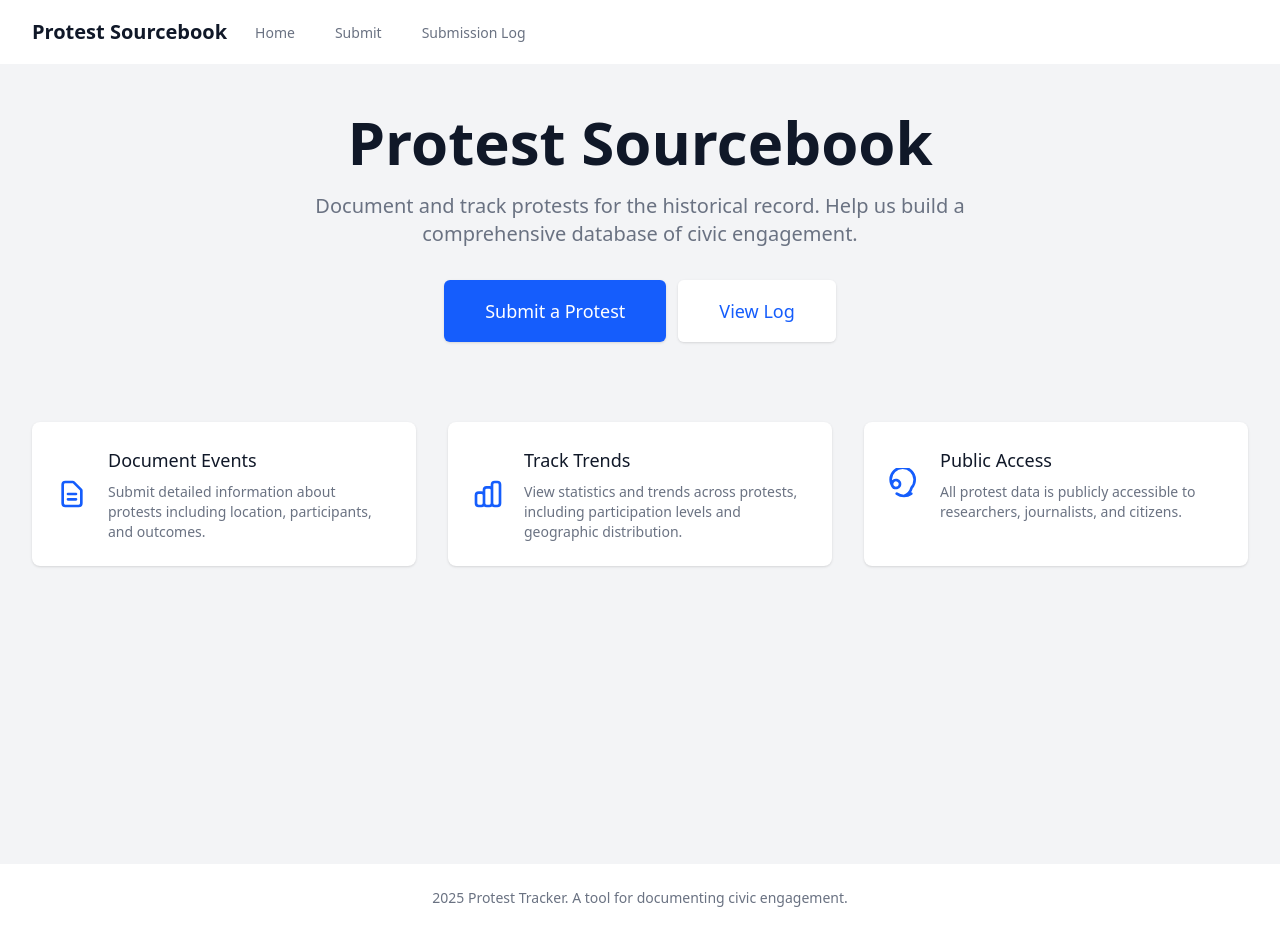
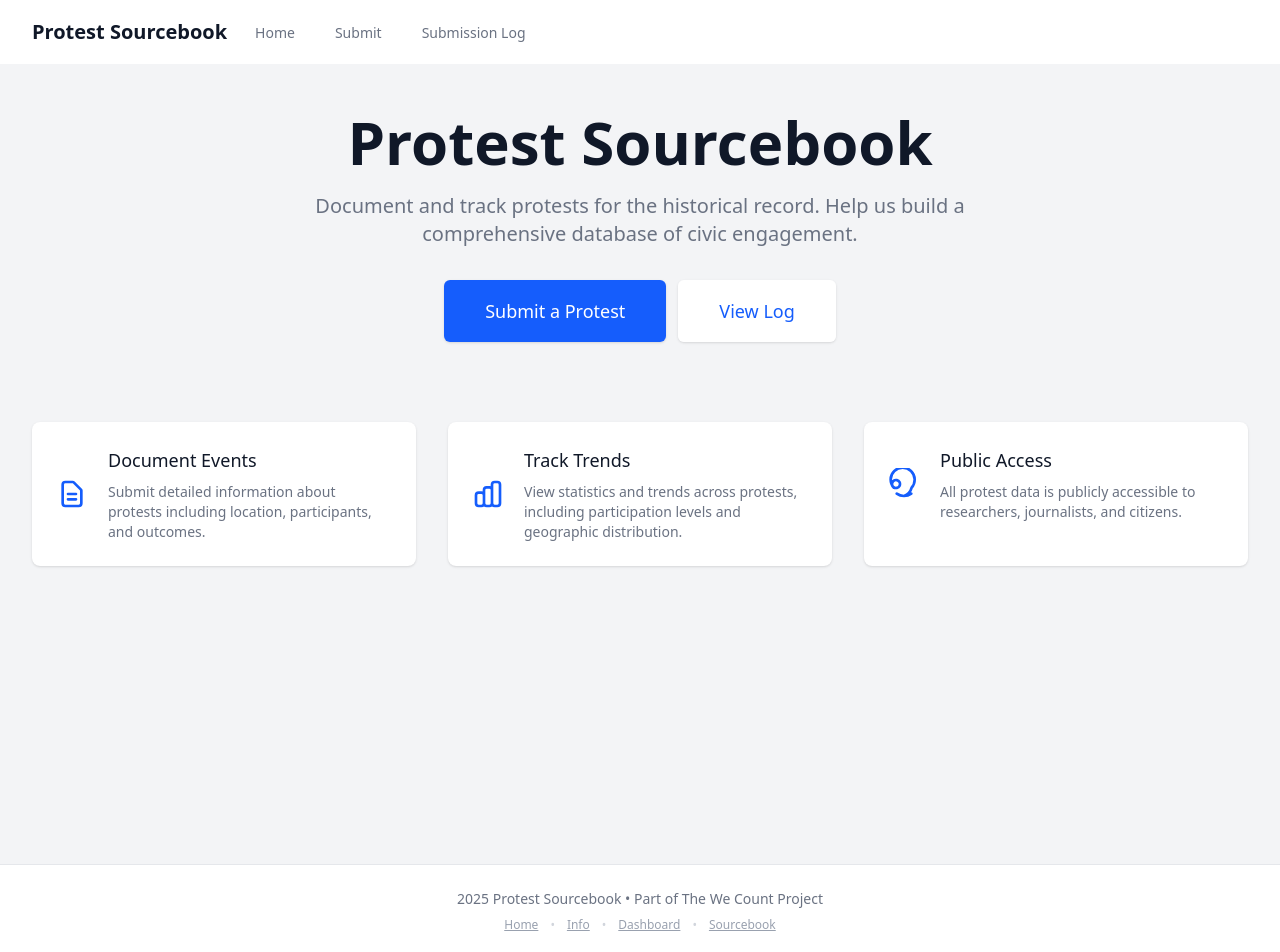
Before and after one commit to gtrev500/protest, a SvelteKit app in the folder webapp/: page / in a window 1280 px wide. Shown: the top 952 px of the page. Built offline with nearby package versions, Linux system fonts and the light colour scheme.

Commit message:
style: update footer content and add navigation links for the We Count Project

```diff
--- a/webapp/src/routes/+layout.svelte
+++ b/webapp/src/routes/+layout.svelte
@@ -93,11 +93,22 @@
 	</main>
 
 	<!-- Footer -->
-	<footer class="bg-white mt-auto">
+	<footer class="bg-white mt-auto border-t border-gray-200">
 		<div class="max-w-7xl mx-auto py-6 px-4 sm:px-6 lg:px-8">
-			<p class="text-center text-sm text-gray-500">
-				2025 Protest Tracker. A tool for documenting civic engagement.
-			</p>
+			<div class="text-center">
+				<p class="text-sm text-gray-500">
+					2025 Protest Sourcebook • Part of The We Count Project
+				</p>
+				<div class="flex justify-center items-center space-x-3 mt-2 text-xs">
+					<a href="https://wecountproject.com/" target="_blank" rel="noopener noreferrer" class="text-gray-400 hover:text-gray-600 underline">Home</a>
+					<span class="text-gray-300">•</span>
+					<a href="https://bit.ly/m/WeCount" target="_blank" rel="noopener noreferrer" class="text-gray-400 hover:text-gray-600 underline">Info</a>
+					<span class="text-gray-300">•</span>
+					<a href="https://trump-protests.fly.dev/" target="_blank" rel="noopener noreferrer" class="text-gray-400 hover:text-gray-600 underline">Dashboard</a>
+					<span class="text-gray-300">•</span>
+					<a href="https://submit.wecountproject.com/" target="_blank" rel="noopener noreferrer" class="text-gray-400 hover:text-gray-600 underline">Sourcebook</a>
+				</div>
+			</div>
 		</div>
 	</footer>
 </div>
```
